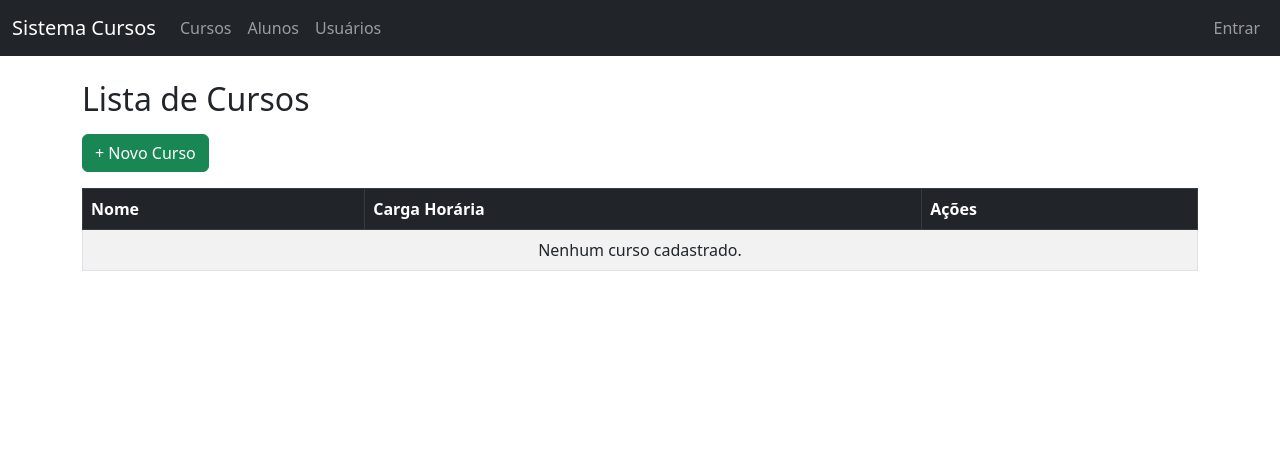
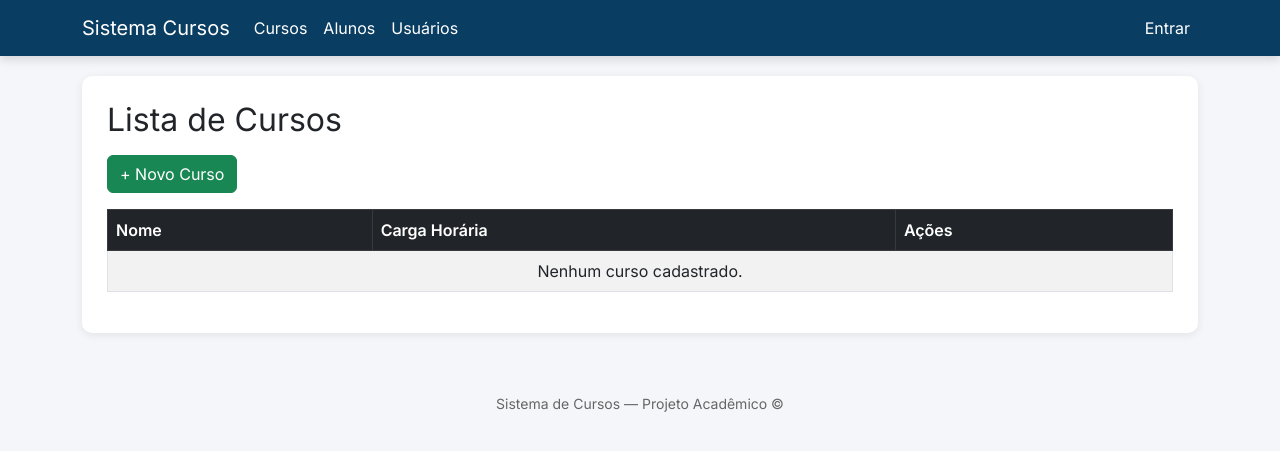
Before and after one commit to Maira-Ramos/sistema_cursos, a Django app: page /cursos/ in a window 1280 px wide. Shown: the top 451 px of the page. Run offline with Django 4.2, Linux system fonts and the light colour scheme; data that the repository does not hold is empty.

Commit message:
Atualizando layout base com navbar moderna

```diff
--- a/templates/base.html
+++ b/templates/base.html
@@ -9,67 +9,109 @@
     <link
         href="https://cdn.jsdelivr.net/npm/bootstrap@5.3.0/dist/css/bootstrap.min.css"
         rel="stylesheet">
+
+    <!-- Fonte moderna (Google Fonts) -->
+    <link href="https://fonts.googleapis.com/css2?family=Inter:wght@300;400;600&display=swap" rel="stylesheet">
+
+    <style>
+        body {
+            background-color: #f4f6fa;
+            font-family: "Inter", sans-serif;
+        }
+
+        .navbar-modern {
+            background: #0a3d62; /* Azul marinho moderno */
+            box-shadow: 0 3px 10px rgba(0,0,0,0.15);
+        }
+
+        .navbar-modern .nav-link,
+        .navbar-modern .navbar-brand {
+            color: #ffffff !important;
+            font-weight: 500;
+        }
+
+        .navbar-modern .nav-link:hover {
+            color: #c8e4ff !important;
+        }
+
+        .main-box {
+            background: white;
+            border-radius: 10px;
+            padding: 25px;
+            box-shadow: 0 2px 8px rgba(0,0,0,0.08);
+            margin-top: 20px;
+        }
+
+        footer {
+            margin-top: 40px;
+            padding: 20px 0;
+            text-align: center;
+            color: #666;
+            font-size: 14px;
+        }
+
+        .btn-custom {
+            border-radius: 6px;
+            padding: 8px 15px;
+        }
+
+        .btn-custom:hover {
+            opacity: 0.9;
+        }
+    </style>
 </head>
 
 <body>
 
-<nav class="navbar navbar-expand-lg navbar-dark bg-dark mb-4">
-  <div class="container-fluid">
+<!-- NAVBAR -->
+<nav class="navbar navbar-expand-lg navbar-modern">
+    <div class="container">
         <a class="navbar-brand" href="/">Sistema Cursos</a>
 
-    <button class="navbar-toggler" type="button"
-            data-bs-toggle="collapse" data-bs-target="#navbarNav">
+        <button class="navbar-toggler" type="button" data-bs-toggle="collapse"
+                data-bs-target="#navbarNav">
             <span class="navbar-toggler-icon"></span>
         </button>
 
-    <div class="collapse navbar-collapse" id="navbarNav">
-      <ul class="navbar-nav me-auto">
-
-        <li class="nav-item">
-          <a class="nav-link" href="/cursos/">Cursos</a>
-        </li>
-
-        <li class="nav-item">
-          <a class="nav-link" href="/alunos/">Alunos</a>
-        </li>
-
-        <li class="nav-item">
-          <a class="nav-link" href="/usuarios/">Usuários</a>
-        </li>
-
+        <div class="collapse navbar-collapse justify-content-between" id="navbarNav">
+            <ul class="navbar-nav">
+                <li class="nav-item"><a class="nav-link" href="/cursos/">Cursos</a></li>
+                <li class="nav-item"><a class="nav-link" href="/alunos/">Alunos</a></li>
+                <li class="nav-item"><a class="nav-link" href="/usuarios/">Usuários</a></li>
             </ul>
 
             <ul class="navbar-nav">
-
                 {% if user.is_authenticated %}
                     <li class="nav-item">
                         <span class="nav-link">Olá, {{ user.username }}</span>
                     </li>
-
                     <li class="nav-item">
-          <a class="nav-link text-danger" href="/usuarios/logout/">Sair</a>
+                        <a class="nav-link text-warning" href="/usuarios/logout/">Sair</a>
                     </li>
-
                 {% else %}
-        <li class="nav-item">
-          <a class="nav-link" href="/usuarios/login/">Entrar</a>
-        </li>
+                    <li class="nav-item"><a class="nav-link" href="/usuarios/login/">Entrar</a></li>
                 {% endif %}
-
             </ul>
         </div>
     </div>
 </nav>
 
+
+<!-- CONTEÚDO -->
 <div class="container">
+    <div class="main-box">
         {% block content %}
         {% endblock %}
     </div>
+</div>
+
+<!-- FOOTER -->
+<footer>
+    Sistema de Cursos — Projeto Acadêmico © {{ now|date:"Y" }}
+</footer>
 
 <!-- Bootstrap JS -->
-<script
-    src="https://cdn.jsdelivr.net/npm/bootstrap@5.3.0/dist/js/bootstrap.bundle.min.js">
-</script>
+<script src="https://cdn.jsdelivr.net/npm/bootstrap@5.3.0/dist/js/bootstrap.bundle.min.js"></script>
 
 </body>
 </html>
```
Lines whose indentation alone changed are shown as unchanged.
